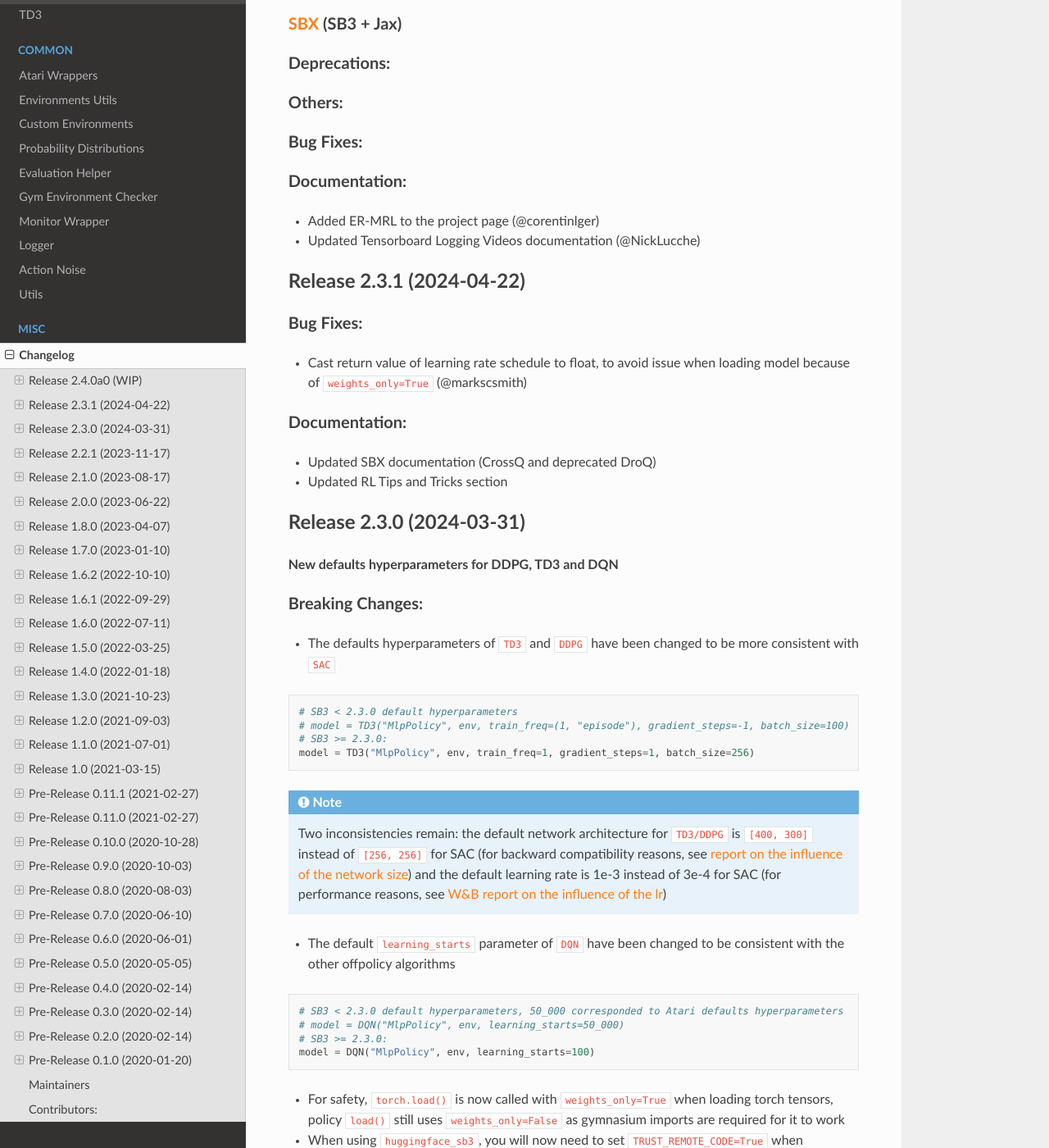
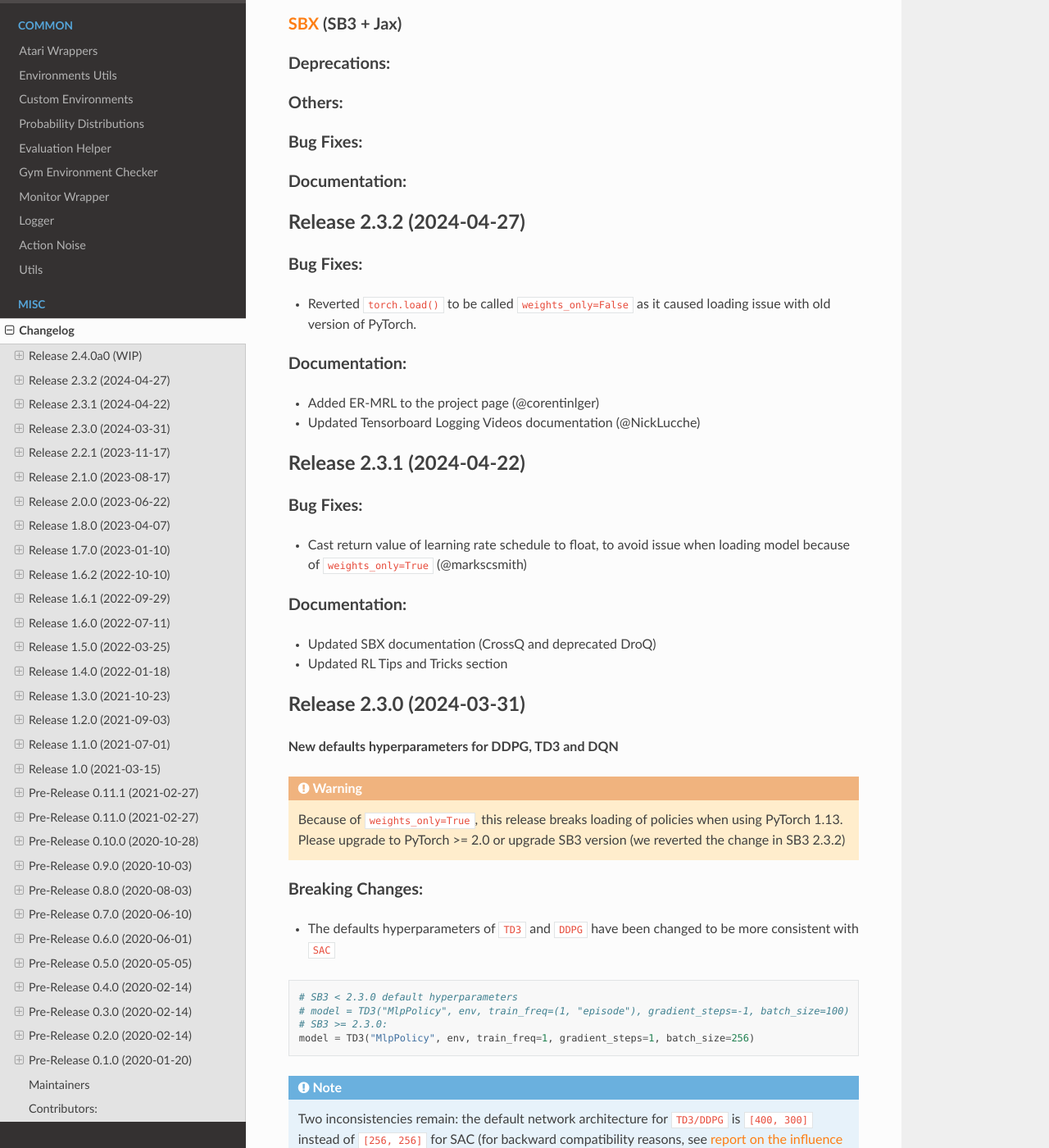
Before and after one commit to DLR-RM/stable-baselines3, a Sphinx documentation site: the page built from docs/misc/changelog.rst, in a window 1280 px wide and 1400 px high, scrolled down 432 px. Shown: the whole window at 82% size. Built offline with Sphinx 7.4.7 and the Read the Docs theme 2.0.0, drawn with Linux system fonts in a browser that asks for light colours; pages that are not in the unit, such as notebooks, are missing from menus.

Commit message:
Hotfix: revert loading with `weights_only=True`

```diff
--- a/docs/misc/changelog.rst
+++ b/docs/misc/changelog.rst
@@ -35,9 +35,21 @@
 
 Documentation:
 ^^^^^^^^^^^^^^
+
+Release 2.3.2 (2024-04-27)
+--------------------------
+
+Bug Fixes:
+^^^^^^^^^^
+- Reverted ``torch.load()`` to be called ``weights_only=False`` as it caused loading issue with old version of PyTorch.
+
+
+Documentation:
+^^^^^^^^^^^^^^
 - Added ER-MRL to the project page (@corentinlger)
 - Updated Tensorboard Logging Videos documentation (@NickLucche)
 
+
 Release 2.3.1 (2024-04-22)
 --------------------------
 
@@ -54,6 +66,11 @@
 --------------------------
 
 **New defaults hyperparameters for DDPG, TD3 and DQN**
+
+.. warning::
+
+  Because of ``weights_only=True``, this release breaks loading of policies when using PyTorch 1.13.
+  Please upgrade to PyTorch >= 2.0 or upgrade SB3 version (we reverted the change in SB3 2.3.2)
 
 
 Breaking Changes:
--- a/stable_baselines3/version.txt
+++ b/stable_baselines3/version.txt
@@ -1 +1 @@
-2.4.0a0
+2.3.2
```
Also changed, not shown: 1 other file.
